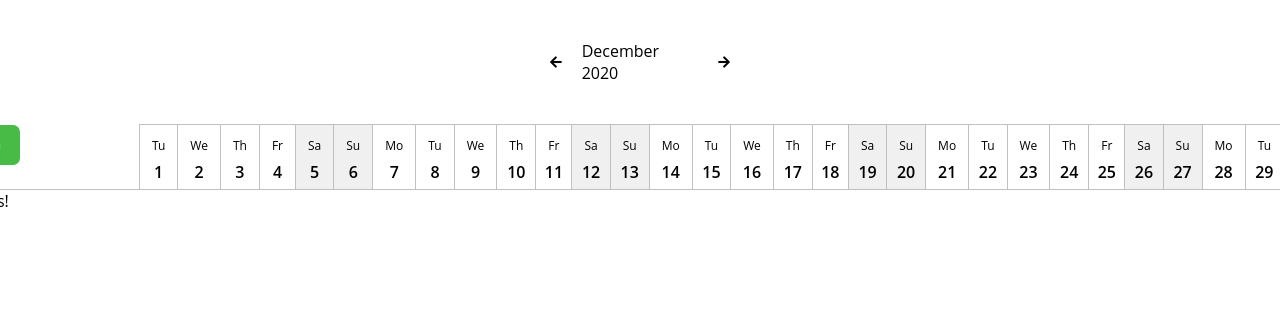
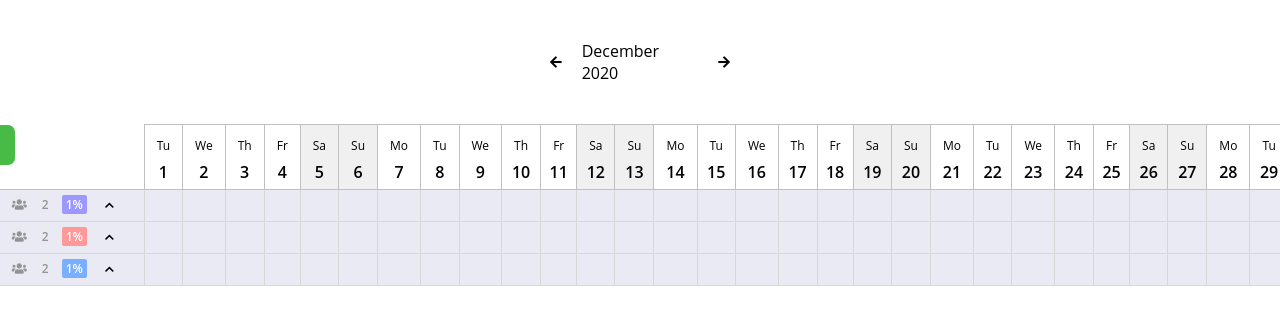
Before and after one commit to sakharov92/Calendar-template-Angular-RXJS-, an Angular app: page / in a window 1280 px wide. Shown: the top 324 px of the page. Built offline with nearby package versions, Linux system fonts and the light colour scheme.

Commit message:
added team component

```diff
--- a/src/app/components/calendar-table/calendar-table.component.css
+++ b/src/app/components/calendar-table/calendar-table.component.css
@@ -49,6 +49,7 @@ td {
 .sumCell {
 	font-size: 12px;
 	line-height: 18px;
+	max-width: fit-content;
 }
 
 .addVacationBtn {
@@ -79,3 +80,7 @@ td {
 .calendar__text {
 	padding: 2px;
 }
+
+app-table-body {
+	display: table-row-group;
+}
--- a/src/app/components/calendar-table/calendar-table.component.html
+++ b/src/app/components/calendar-table/calendar-table.component.html
@@ -11,10 +11,10 @@
                     <span class="outputDate">{{item.date.getDate()}}</span>
                 </div>
             </td>
-            <td><span class="calendar__text">Sum</span></td>
+            <td class="sumCell outputItem"><span class="calendar__text">Sum</span></td>
         </tr>
         </thead>
-        <app-table-body></app-table-body>
+        <app-table-body *ngFor="let team of teams" [currentMonthObj]="currentMonthObj" [team]="team"></app-table-body>
         <!--    <tbody check that teamEntity is exist>-->
         <!--    <tr get team of teamEntities>-->
         <!--      <div class="calendar__row-inner">-->
--- a/src/app/components/calendar-table/calendar-table.component.ts
+++ b/src/app/components/calendar-table/calendar-table.component.ts
@@ -3,6 +3,8 @@ import {DateService} from '../../services/date.service';
 import {Day} from '../../models/day';
 import isWeekend from 'date-fns/isWeekend';
 import {format} from 'date-fns';
+import {Team} from '../../models/team';
+import {teams} from '../../../departmentTeams';
 
 @Component({
     selector: 'app-calendar-table',
@@ -12,7 +14,7 @@ import {format} from 'date-fns';
 export class CalendarTableComponent implements OnInit {
 
     // private teams: { [key in UserRealm]?: Team } = {};
-
+    teams: Team[] = teams;
     currentMonthAsDate: Date;
     currentMonthObj: Day[];
 
--- a/src/app/components/table-body/table-body.component.css
+++ b/src/app/components/table-body/table-body.component.css
@@ -0,0 +1,116 @@
+td {
+	border: 1px solid #D7D7D7;
+}
+
+.teamInfo span {
+	color: #949494;
+	font-size: 12px;
+	line-height: 18px;
+}
+
+.fa-users {
+	font-size: 12px;
+	color: #949494;
+	margin-right: -5px;
+}
+
+tbody tr {
+	height: 33px;
+}
+
+.mainRow:last-child {
+	background: #F3F3F3;
+}
+
+.teamInfo {
+	padding: 5px 10px 6px;
+	font-weight: 600;
+	font-size: 12px;
+	line-height: 17px;
+	background: rgba(155, 153, 255, 0.1);
+}
+
+.teamInfo__wrapper {
+	display: flex;
+	justify-content: space-between;
+	align-items: baseline;
+}
+
+.teamInfo__name {
+	width: 200px;
+	padding: 0px 10px;
+}
+
+.teamInfo__block {
+	flex: 0 0 auto;
+	width: fit-content;
+}
+
+.teamInfo__block .fas {
+	margin-top: 0px;
+	margin-right: 15px;
+}
+
+.teamInfo__block .chevronBtn {
+	font-size: 10px;
+	padding: 5px;
+}
+
+.teamInfo__block button {
+	background-color: transparent;
+}
+
+.teamInfo span {
+	color: #949494;
+	font-size: 12px;
+	line-height: 18px;
+}
+
+.percent {
+	padding: 0px 4px;
+	font-size: 12px;
+	line-height: 1.2rem;
+	color: #fff;
+	border-radius: 2px;
+	display: inline-block;
+	min-width: 24px;
+	margin: 0px 13px;
+}
+
+.FRONT_END .mainRow td {
+	background: rgba(155, 153, 255, 0.1);
+}
+
+.DESIGNER .mainRow td {
+	background: rgba(122, 175, 255, 0.1);
+}
+
+.BACK_END .mainRow td {
+	background: rgba(255, 153, 153, 0.1);
+}
+
+
+.FRONT_END .percent {
+	background: #9b99ff;
+}
+
+.DESIGNER .percent {
+	background: #7aafff;
+}
+
+.BACK_END .percent {
+	background: #ff9999;
+}
+
+
+.mainRow.FRONT_END {
+	border-left: 3px solid #9b99ff;
+}
+
+.mainRow.DESIGNER {
+	border-left: 3px solid #7aafff;
+}
+
+.mainRow.BACK_END {
+	border-left: 3px solid #ff9999;
+}
--- a/src/app/components/table-body/table-body.component.html
+++ b/src/app/components/table-body/table-body.component.html
@@ -1 +1,17 @@
-<p>table-body works!</p>
+<tr class="mainRow {{name}}">
+    <td class="teamInfo">
+        <div class="teamInfo__wrapper">
+            <p class="teamInfo__name">{{name}}</p>
+            <div class="teamInfo__block">
+                <i class="fas fa-users"></i>
+                <span>{{team.participants.length}}</span>
+                <div class="percent">{{team.percentageOfAbsent[date.getMonth()]}}%</div>
+                <button>
+                    <i class="fas chevronBtn fa-chevron-up"></i>
+                </button>
+            </div>
+        </div>
+    </td>
+    <td class="teamInfo" *ngFor="let i of currentMonthObj"></td>
+    <td class="teamInfo"></td>
+</tr>
--- a/src/app/components/table-body/table-body.component.ts
+++ b/src/app/components/table-body/table-body.component.ts
@@ -1,15 +1,29 @@
-import { Component, OnInit } from '@angular/core';
+import {Component, Input, OnInit} from '@angular/core';
+import {UserRealm} from '../../models/user';
+
+
+import {DateService} from '../../services/date.service';
 
 @Component({
-  selector: 'app-table-body',
-  templateUrl: './table-body.component.html',
-  styleUrls: ['./table-body.component.css']
+    selector: 'app-table-body',
+    templateUrl: './table-body.component.html',
+    styleUrls: ['./table-body.component.css']
 })
 export class TableBodyComponent implements OnInit {
+    @Input() currentMonthObj;
+    @Input() team;
+    userRealm = UserRealm;
+    name: string;
+    date: Date;
 
-  constructor() { }
+    constructor(private dateService: DateService) {
+        this.date = this.dateService.getDate();
+        this.dateService.dateStrem.subscribe(date => {
+            this.date = date;
+        });
+    }
 
-  ngOnInit() {
-  }
-
+    ngOnInit() {
+        this.name = Object.keys(this.userRealm).find(key => this.userRealm[key] === this.team.realm);
+    }
 }
```
Also changed, not shown: src/styles.css (line endings or trailing spaces), 2 other files (tests, documents, lock files or other folders).
